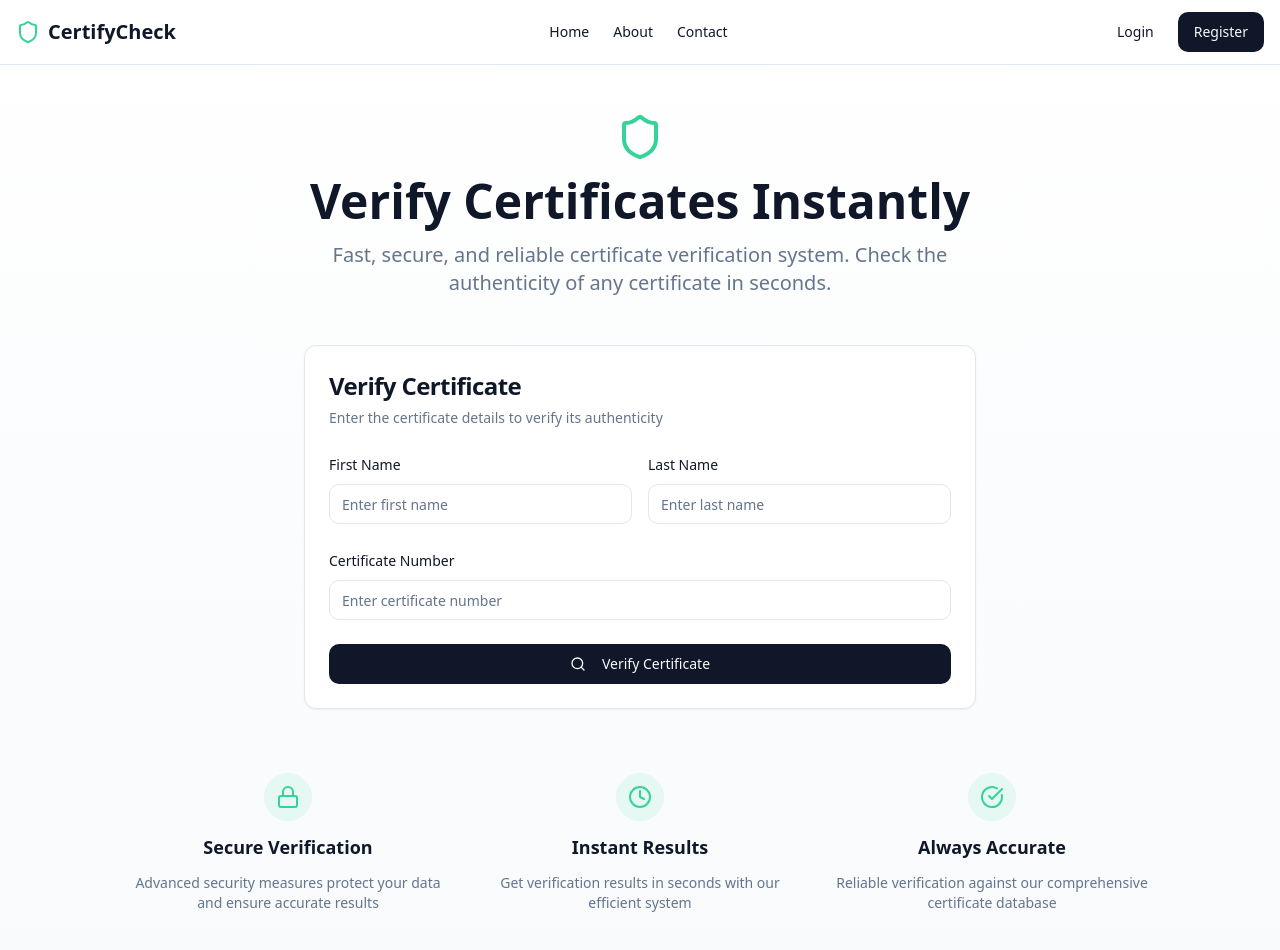
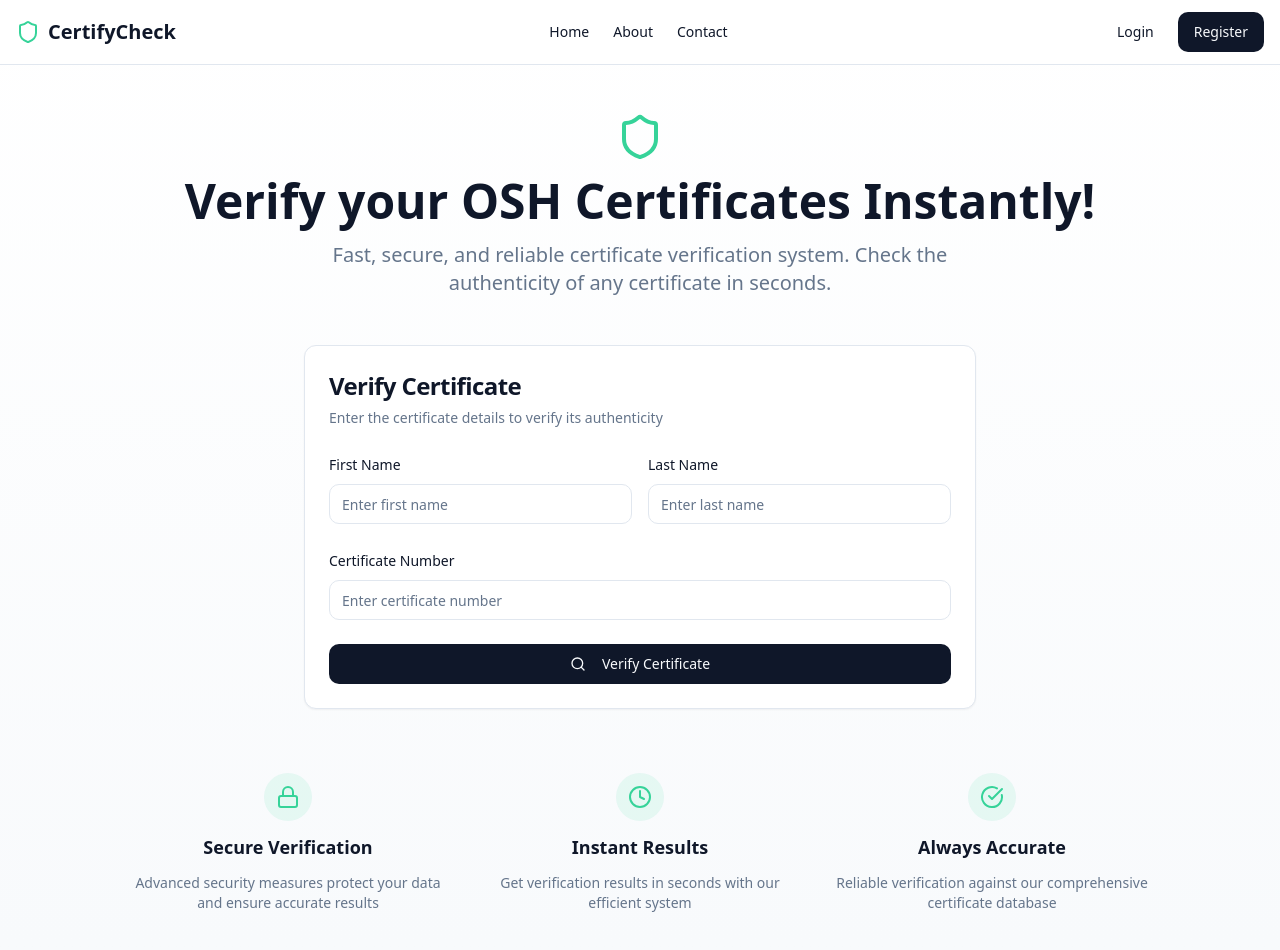
Before and after one commit to MalumDomiinus/oshcheckpinas, a React (Vite) app: page / in a window 1280 px wide. Shown: the top 950 px of the page. Built offline with nearby package versions, Linux system fonts and the light colour scheme; the HTML template or start-up script is replaced by a standard one.

Commit message:
Visual edit in Lovable

```diff
--- a/src/pages/Index.tsx
+++ b/src/pages/Index.tsx
@@ -1,10 +1,8 @@
 import { Header } from "@/components/Header";
 import { VerificationForm } from "@/components/VerificationForm";
 import { Shield, Lock, Clock, CheckCircle } from "lucide-react";
-
 const Index = () => {
-  return (
-    <div className="min-h-screen bg-gradient-hero">
+  return <div className="min-h-screen bg-gradient-hero">
       <Header />
 
       <main className="container mx-auto px-4 py-12">
@@ -12,9 +10,7 @@ const Index = () => {
           <div className="inline-flex items-center gap-2 mb-4">
             <Shield className="h-12 w-12 text-accent" />
           </div>
-          <h1 className="text-4xl md:text-5xl font-bold mb-4">
-            Verify Certificates Instantly
-          </h1>
+          <h1 className="text-4xl md:text-5xl font-bold mb-4">Verify your OSH Certificates Instantly!</h1>
           <p className="text-xl text-muted-foreground max-w-2xl mx-auto">
             Fast, secure, and reliable certificate verification system. Check the authenticity of any certificate in seconds.
           </p>
@@ -62,8 +58,6 @@ const Index = () => {
           </div>
         </section>
       </main>
-    </div>
-  );
+    </div>;
 };
-
 export default Index;
```
